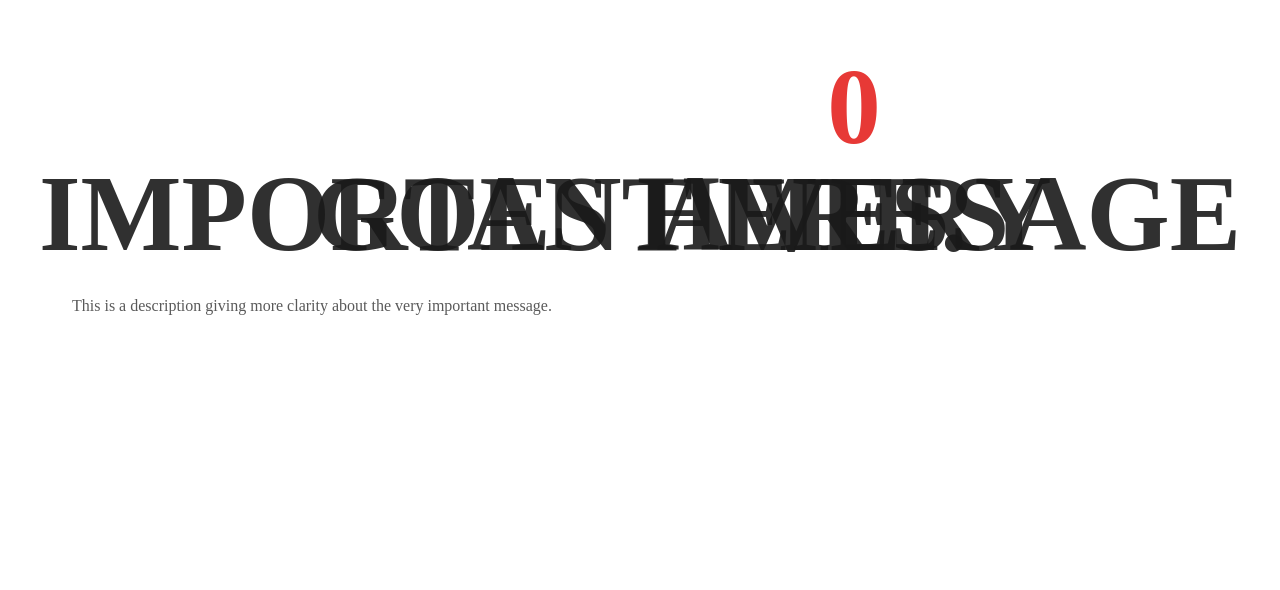
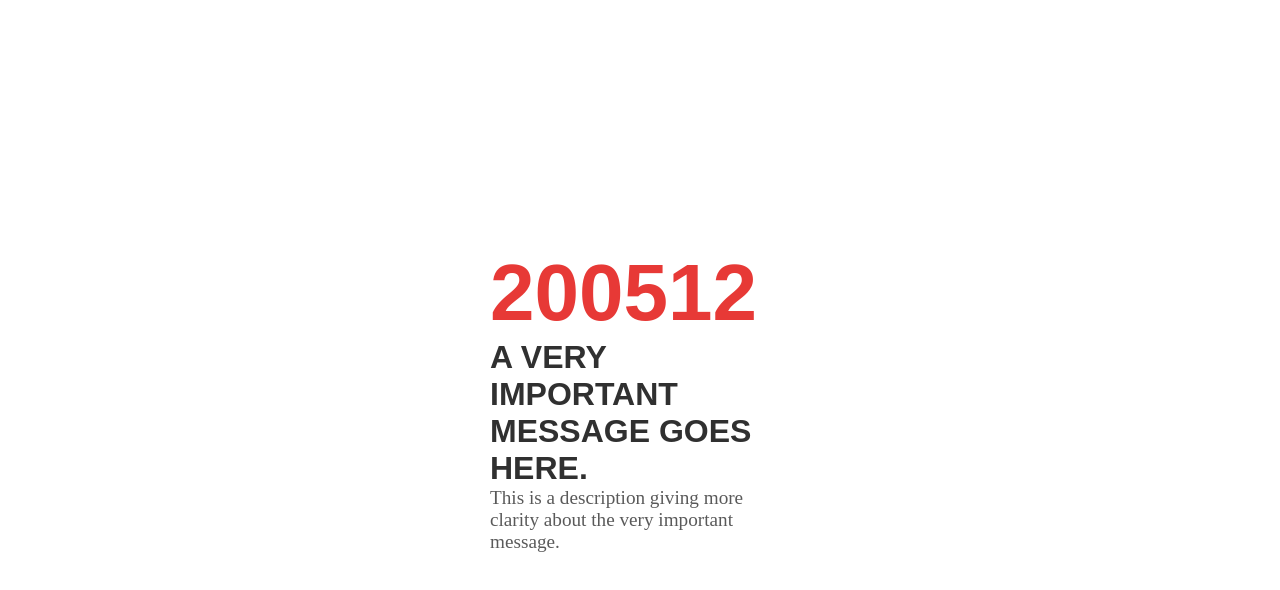
Before and after one commit to flancast90/Hostable-Demo-Site, a plain HTML site: page angels-for-change/ticker.html in a window 1280 px wide. Drawn offline with Linux system fonts and the light colour scheme.

Commit message:
spacing fix, finish Angels-For-Change demo

```diff
--- a/angels-for-change/local-assets/script.js
+++ b/angels-for-change/local-assets/script.js
@@ -1,34 +1,20 @@
-const countto = {
-    num: 200512,
-    elem: document.getElementById('counter'),
+const controls = {
+    speed: 200,
+    elems: document.querySelectorAll('.counter'),
 }
 
-function splitIntoDigits(number) {
-  return number.split()
-}
+controls.elems.forEach((counter) => {
+  const updateCount = () => {
+    const target = parseInt(counter.getAttribute('data-countto'));
+    const count = parseInt(counter.innerText);
+    const increment = Math.trunc(target / controls.speed);
 
-function addZeroes(digit, length) {
-  var zeroes = '';
-  for (var i=0; i<length; i++) {
-    zeroes += '0';
-  }
-  return digit+zeroes;
-}
-
-function animateDigits() {
-  var digits = splitIntoDigits(countto.num);
-  for (var i=0; i<digits.length; i++) {
-    var digit = digits[i];
-
-    for (var j=1; j<digit; j++) {
-      setInterval(function(currentDigit) {
-        var newDigit = addZeroes(currentDigit, digits.length-2);
-        renderDigits();
-      }, j*100, j);
+    if (count < target) {
+      counter.innerText = count + increment;
+      setTimeout(updateCount, 1);
+    } else {
+      counter.innerText = target;
     }
-  }
-}
-
-function renderDigits(digitArray, elem=countto.elem) {
-  elem.innerHTML = digitArray.map(digit => `${digit}`).join('');
-}
+  };
+  updateCount();
+});
--- a/angels-for-change/local-assets/stylesheet.css
+++ b/angels-for-change/local-assets/stylesheet.css
@@ -1,24 +1,29 @@
 * {
-    word-wrap: break-word;
+    text-align: left
 }
 
 h2 {
+    font-size: 5em !important;
+    font-weight: 800;
     color: #e73936;
 }
 
-h2, h3 {
-    font-family: proxima-nova;
-    font-weight: 700;
-    font-style: normal;
-    font-size: 107px;
-    letter-spacing: 0em;
-    text-transform: none;
-    line-height: 0em;
+/* reduce vertical space between elements */
+.ticker * {
+    margin: 0;
 }
 
-h1, h2, h3 {
+h2, h3 {
+    font-family: proxima-nova, sans-serif;
+    font-weight: 650;
+    font-style: normal;
+    font-size: 2em;
+    text-transform: none;
+}
+
+/* h1, h2, h3 {
     margin: 1em 0 .5em;
-}
+}*/
 
 h3 {
     color: rgba(26,26,26,.9);
@@ -33,8 +38,6 @@ p {
     margin-inline-end: 0px;
     font-weight: 400;
     font-style: normal;
-    font-size: 16px;
-    letter-spacing: 0px;
-    line-height: 1.6em;
+    font-size: 1.2em;
     color: rgba(0,0,0,.65);
 }
--- a/angels-for-change/ticker.html
+++ b/angels-for-change/ticker.html
@@ -1,17 +1,17 @@
 <html>
     <head>
-        <script src="local-assets/script.js"></script>
+        <script src="local-assets/script.js" defer></script>
         <link rel="stylesheet" href="local-assets/stylesheet.css">
     </head>
-    <body>
-        <div class="ticker">
-            <h2 id="counter" style="text-align:center;white-space:pre-wrap;">
+    <body style="display:flex; justify-content:center; align-items:center;">
+        <div class="ticker" style="width:300px;">
+            <h2 data-countto="200512" class="counter">
                 0
             </h2>
-            <h3 style="text-align:center;white-space:pre-wrap;">
+            <h3>
                 A very important message goes here.
             </h3>
-            <p style="white-space:pre-wrap;">
+            <p>
                 This is a description giving more clarity about the very important message.
             </p>
         </div>
--- a/assets/script.js
+++ b/assets/script.js
@@ -37,7 +37,7 @@ function renderDirs(dirs, elem=document.getElementById("demos")) {
     elem.innerHTML = "";
     for (const dir of dirs) {
         elem.innerHTML += `
-        <div onclick="window.open('show-files.html?dir=${dir.name}', '_self')" class="w-full sm:w-1/2 md:w-1/3 lg:w-1/4 xl:w-1/6 cursor-pointer shadow-lg rounded-lg bg-secondary-bg-color p-3 text-sm hover:bg-bg-hover-color">
+        <div onclick="window.open('show-files.html?dir=${dir.name}', '_self')" class="w-full h-full sm:w-1/2 md:w-1/3 lg:w-1/4 xl:w-1/6 cursor-pointer shadow-lg rounded-lg bg-secondary-bg-color p-3 text-sm hover:bg-bg-hover-color">
             <p class="flex flex-col items-center justify-center text-text-secondary font-semibold">
                 <svg class="w-1/2 text-blue-accent-muted" xmlns="http://www.w3.org/2000/svg" x="0px" y="0px" viewBox="0 0 490 490" fill="currentColor">
                     <g>
@@ -49,7 +49,7 @@ function renderDirs(dirs, elem=document.getElementById("demos")) {
                         </g>
                     </g>
                 </svg>
-                <p>${dir.name}</p>
+                <p>${dir.name.substring(0, 15)}...</p>
             </p>
         </div>
         `
@@ -72,7 +72,7 @@ function renderFile(dirName, files, elem=document.getElementById("demos")) {
             elem.innerHTML += `
             <div class="w-full sm:w-1/2 md:w-1/3 lg:w-1/4 xl:w-1/6 cursor-pointer shadow-lg rounded-lg bg-secondary-bg-color p-3 text-sm hover:bg-bg-hover-color">
                 <p class="flex flex-col items-center justify-center text-text-secondary font-semibold">
-                    <p class="text-lg">${file.name}</p>
+                    <p class="text-lg">${file.name.substring(0, 15)}...</p>
                     <iframe class="w-full" src="${dirName}/${file.name}" frameborder="0" class="pointer-events-none"></iframe>
                     <a href="${file.html_url}" class="text-sm">View Code</a><br>
                     <a href="${dirName}/${file.name}" class="text-sm">View Live</a>
```
Also changed, not shown: index.html (+1 -1 lines), show-files.html (+1 -1 lines).
